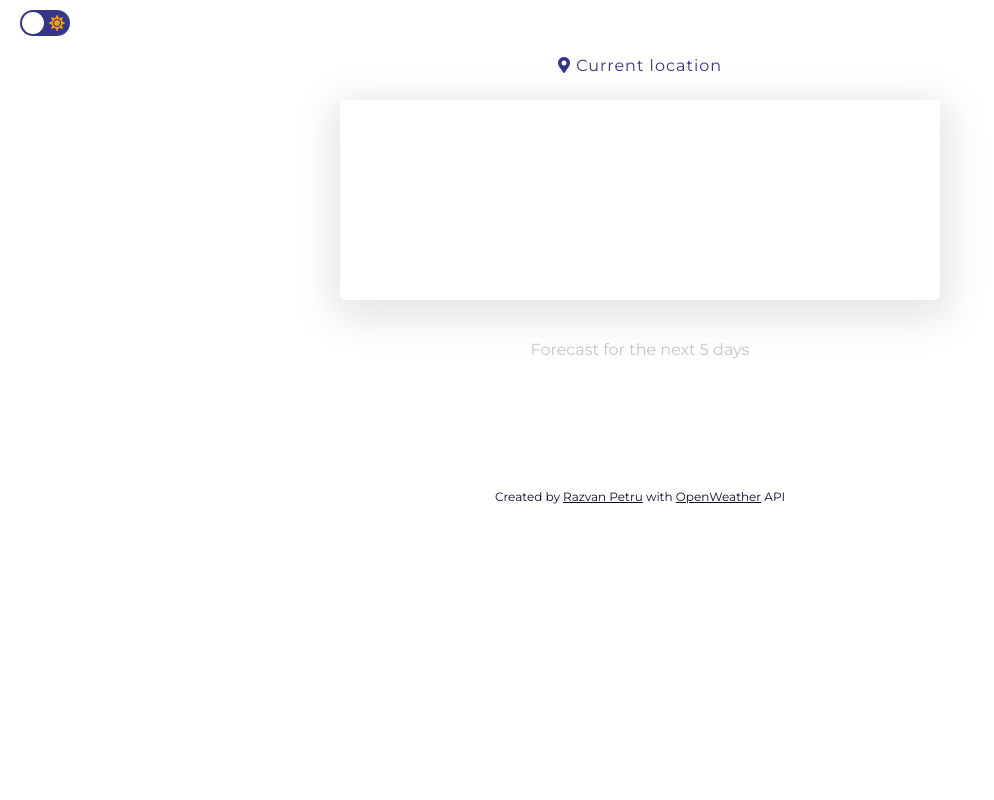
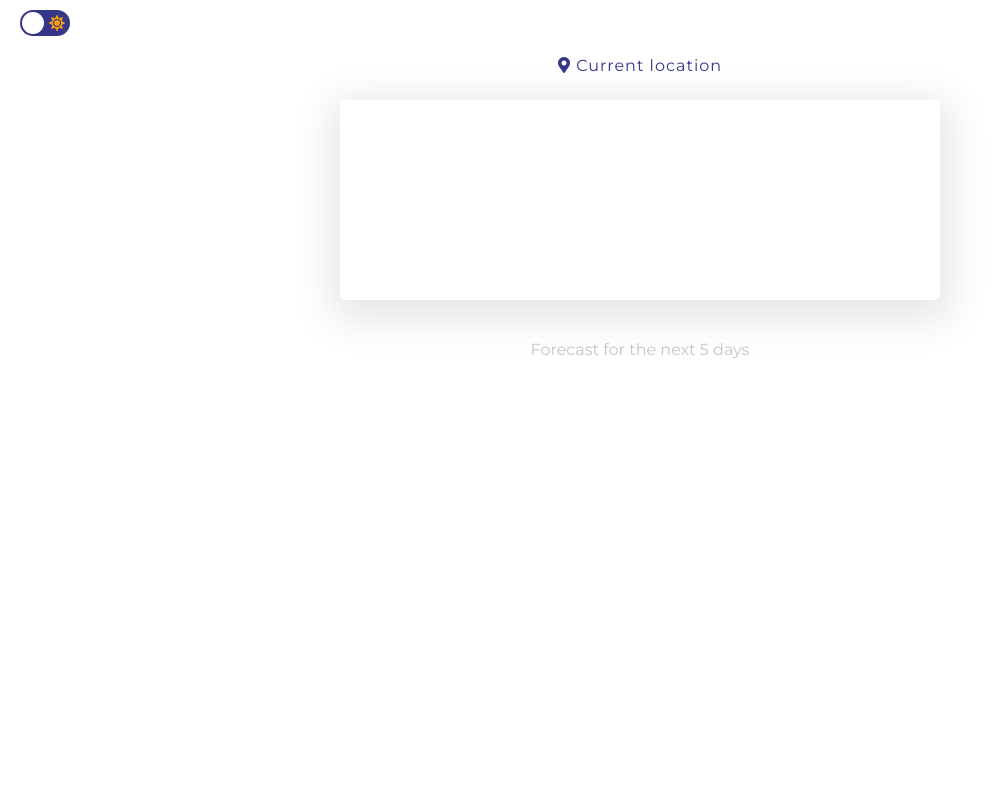
Before and after one commit to RazvanPetru/weather-app, a website: page index.html in a window 1280 px wide. Shown: the top 800 px of the page, without its empty margins (0-994 px from the left). Drawn offline with nearby package versions, Linux system fonts and the light colour scheme.

Commit message:
bug fixed

```diff
--- a/public/js/forecastView.js
+++ b/public/js/forecastView.js
@@ -20,6 +20,8 @@ window.addEventListener("load", () => {
           document.querySelectorAll(".weather-loading").forEach((b) => {
             b.style.display = "none";
           });
+
+          document.querySelector('footer').style.height = '0';
 
           const element = document.querySelector(".forecast");
 
--- a/public/styles/3-layouts/_footer.scss
+++ b/public/styles/3-layouts/_footer.scss
@@ -1,7 +1,7 @@
 .footer {
     margin-top: 10rem;
-    margin-bottom: 1rem;
-    position: relative;
+    margin-bottom: 3rem;
+    height: 100%;
 
     &-content {
         font-size: 1.2rem;
--- a/public/styles/3-layouts/_forecast.scss
+++ b/public/styles/3-layouts/_forecast.scss
@@ -7,6 +7,8 @@
         margin: 0 auto;
         background-color: var(--third-color);
         box-shadow: 1px 10px 40px 10px rgba(0, 0, 0, .1);
+        border-radius: .5rem;
+        transition: all .3s ease-in-out;
         width: 100%;
         margin-top: 4rem;
 
```
Also changed, not shown: index.html (+7 -5 lines), public/styles/main.css, 1 other file. Lines whose indentation alone changed are shown as unchanged.
